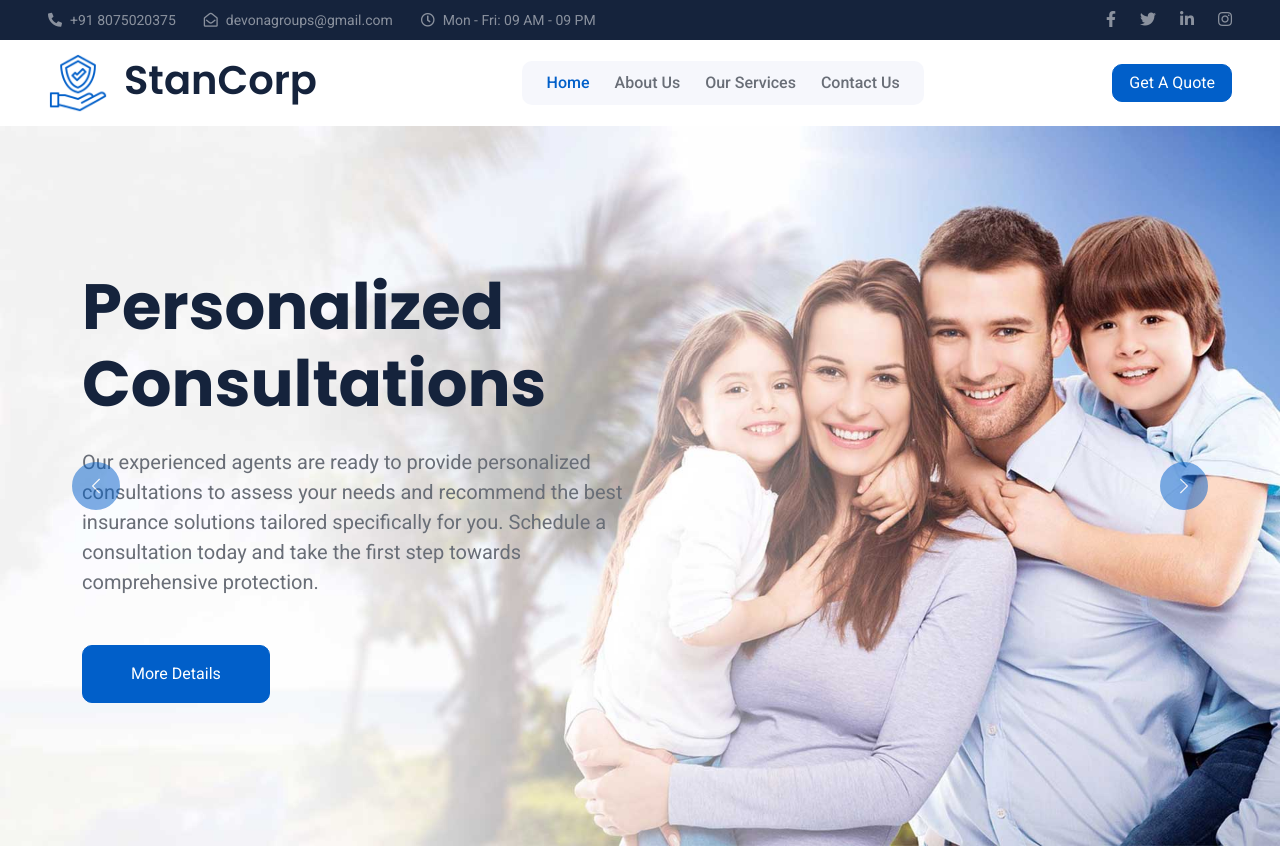
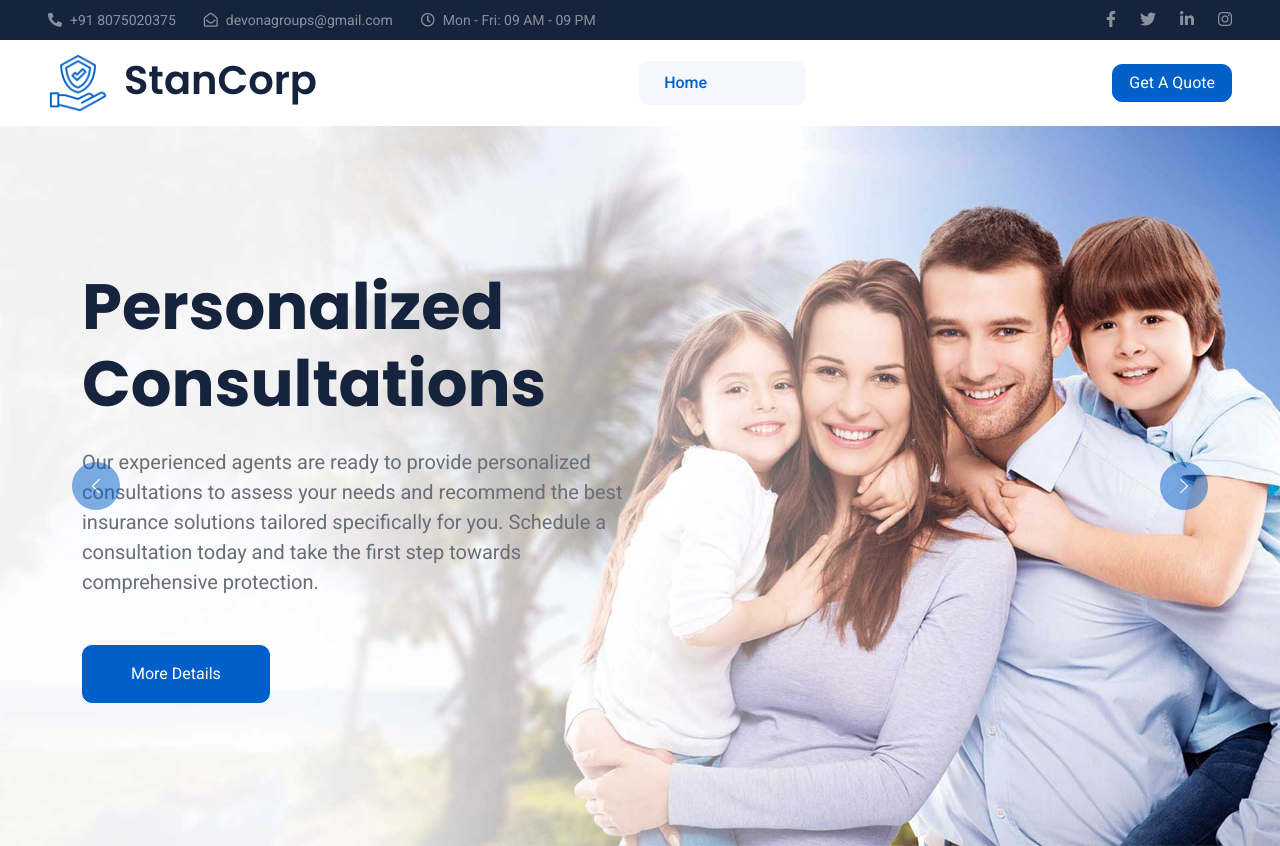
Before and after one commit to stancorpconnect/stan, a plain HTML site: page index.html in a window 1280 px wide. Shown: the top 846 px of the page. Drawn offline with nearby package versions, Linux system fonts and the light colour scheme.

Commit message:
Update index.html

```diff
--- a/index.html
+++ b/index.html
@@ -79,9 +79,9 @@
         <div class="collapse navbar-collapse" id="navbarCollapse">
             <div class="navbar-nav mx-auto bg-light rounded pe-4 py-3 py-lg-0">
                 <a href="index.html" class="nav-item nav-link active">Home</a>
-                <a href="about.html" class="nav-item nav-link">About Us</a>
-                <a href="service.html" class="nav-item nav-link">Our Services</a>
-                <a href="contact.html" class="nav-item nav-link">Contact Us</a>
+                <a href="about.html" class="nav-item nav-link"></a>
+                <a href="service.html" class="nav-item nav-link"></a>
+                <a href="contact.html" class="nav-item nav-link"></a>
             </div>
         </div>
         <a href="#" class="btn btn-primary px-3 d-none d-lg-block">Get A Quote</a>
```
